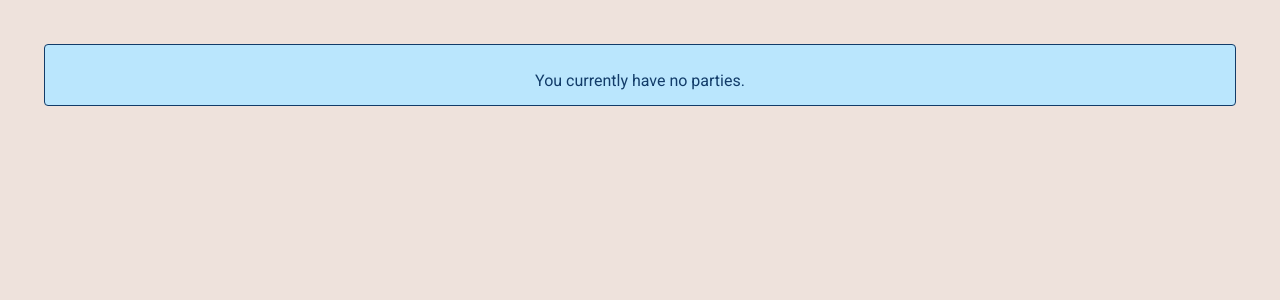
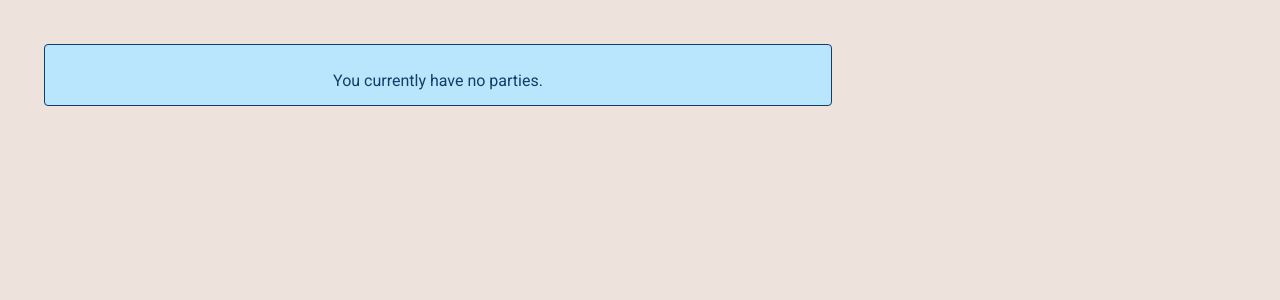
Before and after one commit to erkandem/djHtmxTw, a Django app: page / in a window 1280 px wide. Shown: the part 64-364 px from the top of the page. Run offline with Django 5.2, Linux system fonts and the light colour scheme; the visitor is signed in with stand-in values (Sample User, id 1); data that the repository does not hold is empty; parts of the project's set-up code (start-up, migrations or seed data) failed here and were passed over.

Commit message:
C8 - Party List - adjust cards  - reduce shown text  - one column on mobile

```diff
--- a/party/static/party/css/tailwind_output.css
+++ b/party/static/party/css/tailwind_output.css
@@ -624,6 +624,10 @@ video {
   grid-column: span 2 / span 2;
 }
 
+.col-span-1{
+  grid-column: span 1 / span 1;
+}
+
 .m-auto{
   margin: auto;
 }
@@ -679,6 +683,10 @@ video {
 
 .grid-cols-2{
   grid-template-columns: repeat(2, minmax(0, 1fr));
+}
+
+.grid-cols-1{
+  grid-template-columns: repeat(1, minmax(0, 1fr));
 }
 
 .gap-5{
@@ -829,3 +837,23 @@ video {
   --tw-text-opacity: 1;
   color: rgb(58 106 164 / var(--tw-text-opacity, 1));
 }
+
+@media (min-width: 768px){
+  .md\:col-span-2{
+    grid-column: span 2 / span 2;
+  }
+
+  .md\:grid-cols-2{
+    grid-template-columns: repeat(2, minmax(0, 1fr));
+  }
+}
+
+@media (min-width: 1024px){
+  .lg\:grid-cols-2{
+    grid-template-columns: repeat(2, minmax(0, 1fr));
+  }
+
+  .lg\:grid-cols-3{
+    grid-template-columns: repeat(3, minmax(0, 1fr));
+  }
+}
--- a/party/templates/party/party_list/page_parties_list.html
+++ b/party/templates/party/party_list/page_parties_list.html
@@ -1,12 +1,12 @@
 {% extends 'party/base.html' %}
 
 {% block content %}
-    <div class="container mx-auto p-6 grid grid-cols-2 gap-5" id="parties-list">
+    <div class="container mx-auto p-6 grid grid-cols-1 md:grid-cols-2 lg:grid-cols-3 gap-5" id="parties-list">
         {% for party in parties %}
             <div class="border-2 p-10 border-custom-red bg-white shadow-lg">
                 <h2 class="mb-2 font-bold text-2xl text-custom-red uppercase">{{ party.party_date }}, {{ party.party_time }}, {{ party.venue }}</h2>
                 <div>
-                    {{ party.invitation|truncatewords:120 }}
+                    {{ party.invitation|truncatewords:30 }}
                 </div>
                 <div class="mt-4">
                     <a href="" class="text-custom-blue hover:text-custom-blue-light mr-4">Party details</a>
@@ -15,7 +15,7 @@
                 </div>
             </div>
         {% empty %}
-            <div class="col-span-2 text-center bg-sky-200 border border-custom-blue text-custom-blue p-5 py-3 rounded"
+            <div class="col-span-1 md:col-span-2 text-center bg-sky-200 border border-custom-blue text-custom-blue p-5 py-3 rounded"
                  role="alert">
                 <p class="mt-3">You currently have no parties.</p>
             </div>
--- a/party/views/party_list_views.py
+++ b/party/views/party_list_views.py
@@ -11,6 +11,10 @@ class PartyListPage(LoginRequiredMixin, ListView):
     context_object_name = "parties"
 
     def get_queryset(self):
+        """
+        use the following to get the empty state rendered
+        return Party.objects.none()
+        """
         return Party.objects.filter(
             organizer=self.request.user,
             party_date__gte=datetime.date.today(),
```
